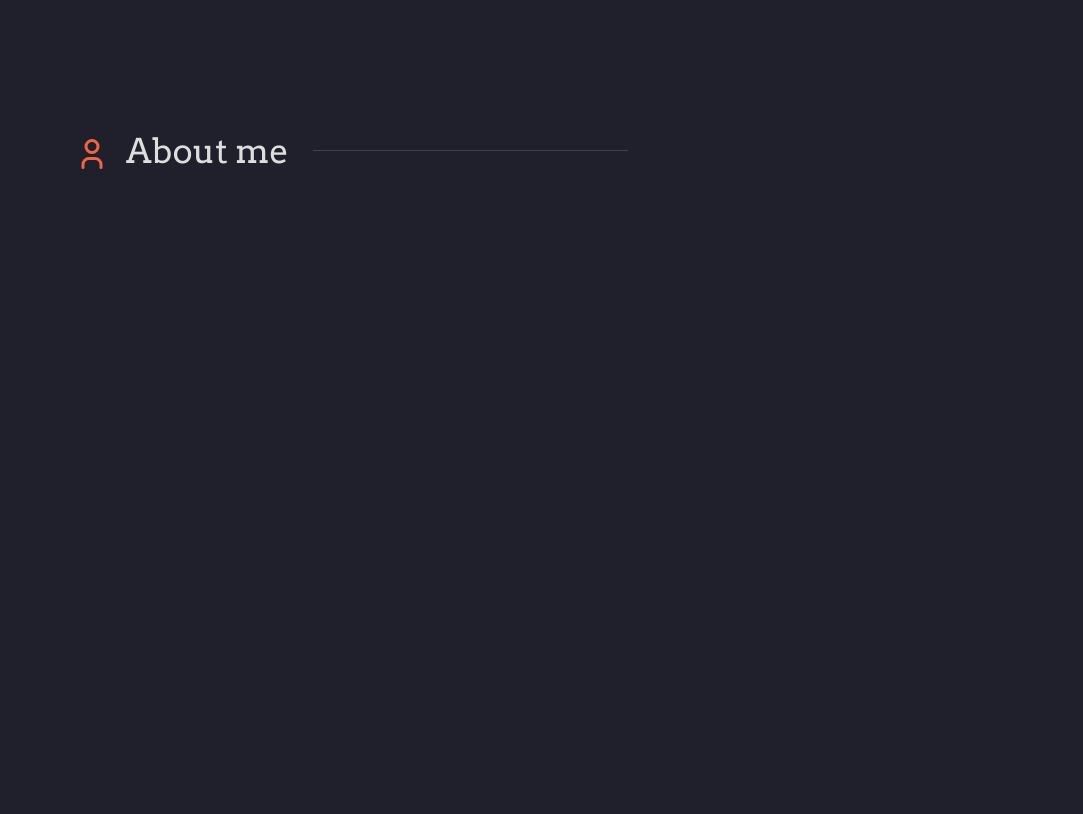
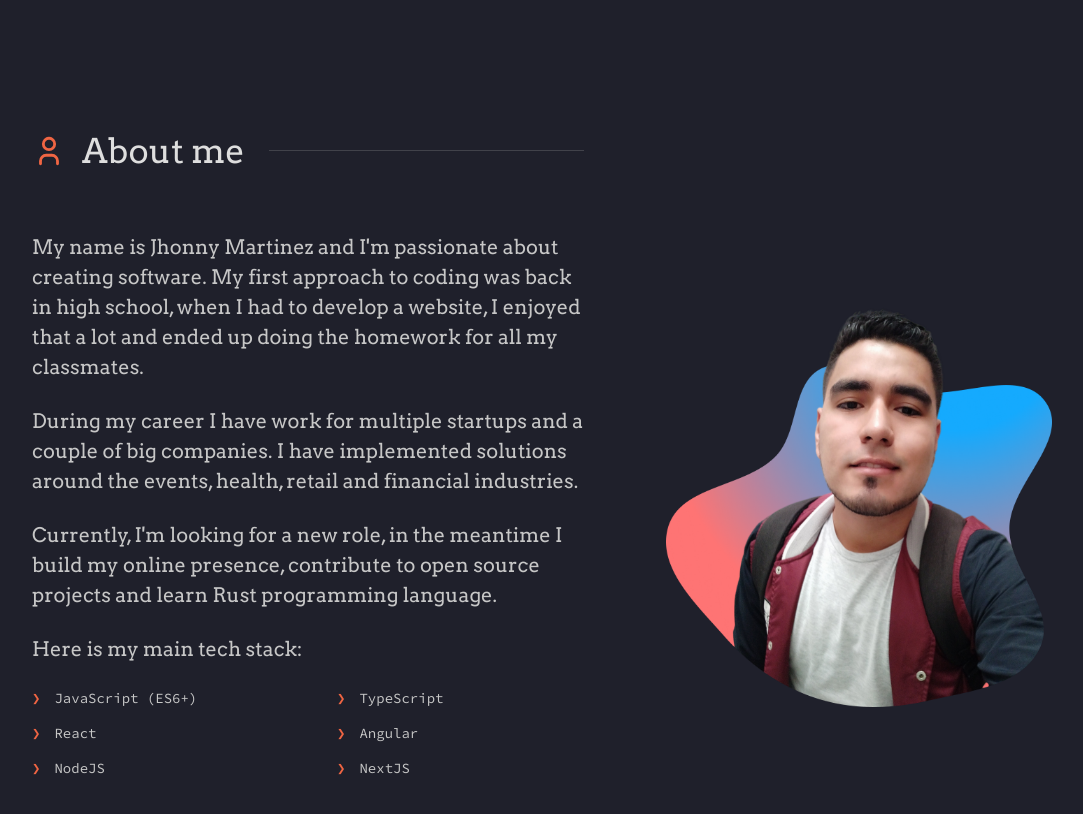
Before and after one commit to jhonnyfmartinez/portfolio-v1, a Next.js app: page / in a window 1280 px wide. Shown: the part 880-1694 px from the top of the page, without its empty margins (98-1181 px from the left). Before the commit the page ends 1216 px from the top, so only its background shows below. Built offline with nearby package versions, Linux system fonts and the light colour scheme.

Commit message:
feat: About section elements and styles added
Drawer behaviour fixed

useClickOutside hook added

```diff
--- a/app/(sections)/About.tsx
+++ b/app/(sections)/About.tsx
@@ -1,9 +1,43 @@
 import { TbUser } from 'react-icons/tb';
 import SectionHeading from '../components/SectionHeading';
+import Image from 'next/image';
 
 const About = () => (
   <section className="section-container">
     <SectionHeading icon={TbUser}>About me</SectionHeading>
+    <div className="flex flex-col items-center gap-20 xl:flex-row">
+      <div className="flex flex-col gap-6">
+        <p>
+          My name is Jhonny Martinez and I&apos;m passionate about creating software. My first
+          approach to coding was back in high school, when I had to develop a website, I enjoyed
+          that a lot and ended up doing the homework for all my classmates.
+        </p>
+        <p>
+          During my career I have work for multiple startups and a couple of big companies. I have
+          implemented solutions around the events, health, retail and financial industries.
+        </p>
+        <p>
+          Currently, I&apos;m looking for a new role, in the meantime I build my online presence,
+          contribute to open source projects and learn Rust programming language.
+        </p>
+        <p>Here is my main tech stack:</p>
+        <ul className="bullet-list font-mono grid grid-cols-2 gap-y-3.5 gap-x-2 xl:gap-x-14">
+          <li>JavaScript (ES6+)</li>
+          <li>TypeScript</li>
+          <li>React</li>
+          <li>Angular</li>
+          <li>NodeJS</li>
+          <li>NextJS</li>
+        </ul>
+      </div>
+      <Image
+        height={386}
+        width={386}
+        src="/me.png"
+        alt="A picture of me"
+        className="max-w-[250px] xl:max-w-none"
+      />
+    </div>
   </section>
 );
 
--- a/app/components/Drawer.tsx
+++ b/app/components/Drawer.tsx
@@ -1,16 +1,18 @@
 import clsx from 'clsx';
 import NavLinks from './NavLinks';
+import { forwardRef } from 'react';
 
 type DrawerProps = {
   open?: boolean;
 };
 
-const Drawer = (props: DrawerProps) => (
+const Drawer = (props: DrawerProps, ref: React.ForwardedRef<HTMLElement>) => (
   <aside
+    ref={ref}
     className={clsx(['side-drawer', props.open ? 'translate-x-0' : 'translate-x-full'])}
     data-testid="drawer">
     <NavLinks className="flex flex-col items-center gap-10 text-3xl" />
   </aside>
 );
 
-export default Drawer;
+export default forwardRef(Drawer);
--- a/app/components/Header.tsx
+++ b/app/components/Header.tsx
@@ -2,16 +2,22 @@
 
 import Image from 'next/image';
 import Link from 'next/link';
-import { useCallback, useEffect, useState } from 'react';
+import { useCallback, useEffect, useRef, useState } from 'react';
 import { TbMenu2, TbX } from 'react-icons/tb';
 import Drawer from './Drawer';
 import NavLinks from './NavLinks';
+import useOnClickOutside from '../hooks/useClickOutside';
 
 export default function Header() {
   const [drawerOpen, setDrawerOpen] = useState(false);
+  const drawerRef = useRef(null);
 
   const handleToggleDrawer = useCallback(() => {
     setDrawerOpen(v => !v);
+  }, []);
+
+  const handleCloseDrawer = useCallback(() => {
+    setDrawerOpen(false);
   }, []);
 
   useEffect(() => {
@@ -21,6 +27,8 @@ export default function Header() {
       document.body.classList.remove('blur');
     }
   }, [drawerOpen]);
+
+  useOnClickOutside(drawerRef, handleCloseDrawer);
 
   return (
     <header className="fixed top-0 inset-x-0 z-30 h-20 bg-background bg-opacity-80 drop-shadow-md backdrop-blur-[10px] flex items-center">
@@ -34,7 +42,7 @@ export default function Header() {
           </button>
         </div>
         <NavLinks className="flex-grow justify-end gap-9 hidden sm:flex" />
-        <Drawer open={drawerOpen} />
+        <Drawer ref={drawerRef} open={drawerOpen} />
       </nav>
     </header>
   );
--- a/app/components/SectionHeading.tsx
+++ b/app/components/SectionHeading.tsx
@@ -6,11 +6,11 @@ const SectionHeading = (props: React.PropsWithChildren<SectionHeadingProps>) =>
   const Icon = props.icon;
   return (
     <div className="flex items-center gap-6">
-      <h3 className="text-headings">
-        <Icon className="text-4xl text-primary inline-block mr-4" />
+      <h3 className="text-headings flex items-center gap-4">
+        <Icon className="text-primary" />
         {props.children}
       </h3>
-      <div className="h-px w-[315px] opacity-20 bg-text " />
+      <div className="h-px flex-grow max-w-[315px] opacity-20 bg-text" />
     </div>
   );
 };
--- /dev/null
+++ b/app/hooks/useClickOutside.tsx
@@ -0,0 +1,44 @@
+import React from 'react';
+
+// Thanks to https://usehooks.com/useOnClickOutside/ and Andarist at https://github.com/Andarist/use-onclickoutside/blob/main/src/index.ts
+
+const MOUSEDOWN = 'mousedown';
+const TOUCHSTART = 'touchstart';
+
+type HandledEvents = [typeof MOUSEDOWN, typeof TOUCHSTART];
+type HandledEventsType = HandledEvents[number];
+type PossibleEvent = {
+  [Type in HandledEventsType]: HTMLElementEventMap[Type];
+}[HandledEventsType];
+type Handler = (event: PossibleEvent) => void;
+
+const events: HandledEvents = [MOUSEDOWN, TOUCHSTART];
+
+export default function useOnClickOutside(
+  ref: React.RefObject<HTMLElement>,
+  handler: Handler | null,
+) {
+  React.useEffect(() => {
+    if (!handler) {
+      return;
+    }
+
+    const listener = (event: PossibleEvent) => {
+      // Do nothing if clicking ref's element or descendent elements
+      if (!ref?.current || ref?.current.contains(event.target as Node)) {
+        return;
+      }
+      handler(event);
+    };
+
+    events.forEach(ev => {
+      document.addEventListener(ev, listener);
+    });
+
+    return () => {
+      events.forEach(ev => {
+        document.removeEventListener(ev, listener);
+      });
+    };
+  }, [ref, handler]);
+}
--- a/app/styles/base/typography.css
+++ b/app/styles/base/typography.css
@@ -42,6 +42,6 @@
 
   li,
   .list-item-copy {
-    @apply text-[0.75rem] sm:text-[1rem];
+    @apply text-[0.75rem] sm:text-[0.875rem];
   }
 }
--- /dev/null
+++ b/app/styles/components/list.css
@@ -0,0 +1,6 @@
+@layer components {
+  .bullet-list > li:before {
+    @apply mr-3.5 text-primary;
+    content: '❯';
+  }
+}
--- a/app/styles/index.css
+++ b/app/styles/index.css
@@ -9,8 +9,16 @@
 
 /* Components */
 @import 'components/drawer.css';
+@import 'components/list.css';
 
 /* Utilities */
 @import 'utilities/containers.css';
-@import 'utilities/blur.css';
 @import 'utilities/flex.css';
+
+/* When drawer open apply blur to main elements */
+body.blur main > * {
+  filter: blur(5px) brightness(0.7);
+  transition: var(--transition);
+  pointer-events: none;
+  user-select: none;
+}
--- a/app/styles/utilities/blur.css
+++ /dev/null
@@ -1,8 +0,0 @@
-@layer utilities {
-  body.blur main > * {
-    filter: blur(5px) brightness(0.7);
-    transition: var(--transition);
-    pointer-events: none;
-    user-select: none;
-  }
-}
--- a/app/styles/utilities/containers.css
+++ b/app/styles/utilities/containers.css
@@ -1,5 +1,5 @@
 @layer utilities {
   .section-container {
-    @apply container flex flex-col px-[32px] py-[48px] gap-6 sm:px-[124px] sm:py-[120px] sm:gap-10 xl:px-[172px] xl:py-[160px] xl:gap-14;
+    @apply container flex flex-col px-[32px] py-[48px] gap-6 sm:px-[124px] sm:py-[120px] sm:gap-10 xl:px-[130px] xl:py-[160px] xl:gap-14;
   }
 }
```
Also changed, not shown: public/me.png (added).
